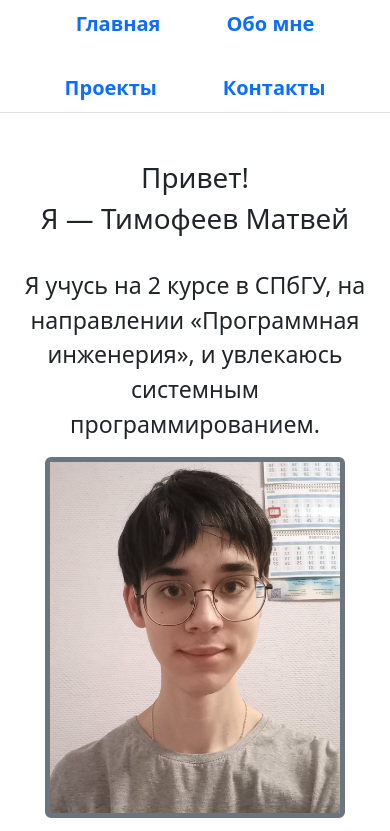
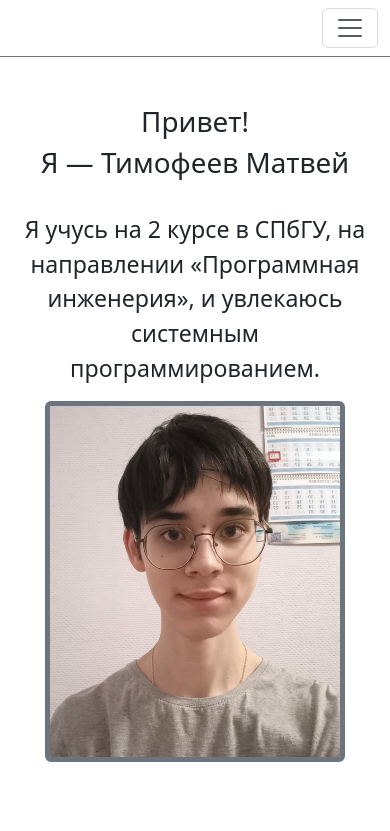
Before and after one commit to meow79/meow79.github.io, a plain HTML site: page index.html in a window 390 px wide. Shown: the top 831 px of the page. Drawn offline with nearby package versions, Linux system fonts and the light colour scheme.

Commit message:
feat: Make navigation responsive
Also format index.html a bit

```diff
--- a/index.html
+++ b/index.html
@@ -15,25 +15,47 @@
   <body>
     <main>
       <!-- Navigation -->
-      <nav class="nav nav-underline nav-tabs justify-content-center bg-white sticky-top">
-        <a class="nav-link fs-5 fw-bold px-4" href="#top">Главная</a>
-        <a class="nav-link fs-5 fw-bold px-4" href="#about">Обо мне</a>
-        <a class="nav-link fs-5 fw-bold px-4" href="#projects">Проекты</a>
-        <a class="nav-link fs-5 fw-bold px-4" href="#contacts">Контакты</a>
+      <nav
+        class="navbar navbar-expand-sm bg-white fs-5 fw-bold sticky-top border-secondary border-bottom"
+      >
+        <div class="container-fluid justify-content-end">
+          <button
+            class="navbar-toggler"
+            type="button"
+            data-bs-toggle="collapse"
+            data-bs-target="#navbarToggler"
+            aria-controls="navbarToggler"
+            aria-expanded="false"
+            aria-label="Toggle navigation"
+          >
+            <span class="navbar-toggler-icon"></span>
+          </button>
+          <div
+            class="collapse navbar-collapse justify-content-center"
+            id="navbarToggler"
+          >
+            <div class="navbar-nav">
+              <a class="nav-link px-4" href="#top">Главная</a>
+              <a class="nav-link px-4" href="#about">Обо мне</a>
+              <a class="nav-link px-4" href="#projects">Проекты</a>
+              <a class="nav-link px-4" href="#contacts">Контакты</a>
+            </div>
+          </div>
+        </div>
       </nav>
 
       <!-- Intro block -->
       <div class="container py-5">
         <div class="row align-items-center">
           <div class="col-md-6 text-center">
-              <h1 class="display-6">Привет!</h1>
-              <h1 class="display-6">
-                Я — <span class="fw-bolder">Тимофеев Матвей</span>
-              </h1>
+            <h1 class="display-6">Привет!</h1>
+            <h1 class="display-6">
+              Я — <span class="fw-bolder">Тимофеев Матвей</span>
+            </h1>
             <br />
             <p class="fs-3">
-              Я учусь на 2 курсе в СПбГУ, на направлении «Программная инженерия»,
-              и увлекаюсь системным программированием.
+              Я учусь на 2 курсе в СПбГУ, на направлении «Программная
+              инженерия», и увлекаюсь системным программированием.
             </p>
           </div>
           <div class="col-md-6">
@@ -57,8 +79,8 @@
         <p>
           <strong>Что мне больше всего интересно?</strong> — Учиться. Мне
           нравится узнавать новое в области системного программирования,
-          изучать, как устроены операционные системы и почему именно так,
-          а не иначе. А также сейчас я увлекаюсь разработкой под ПЛИС.
+          изучать, как устроены операционные системы и почему именно так, а не
+          иначе. А также сейчас я увлекаюсь разработкой под ПЛИС.
         </p>
         <p>
           Свободное время же мне нравится проводить вместе с семьёй. Также я
```
